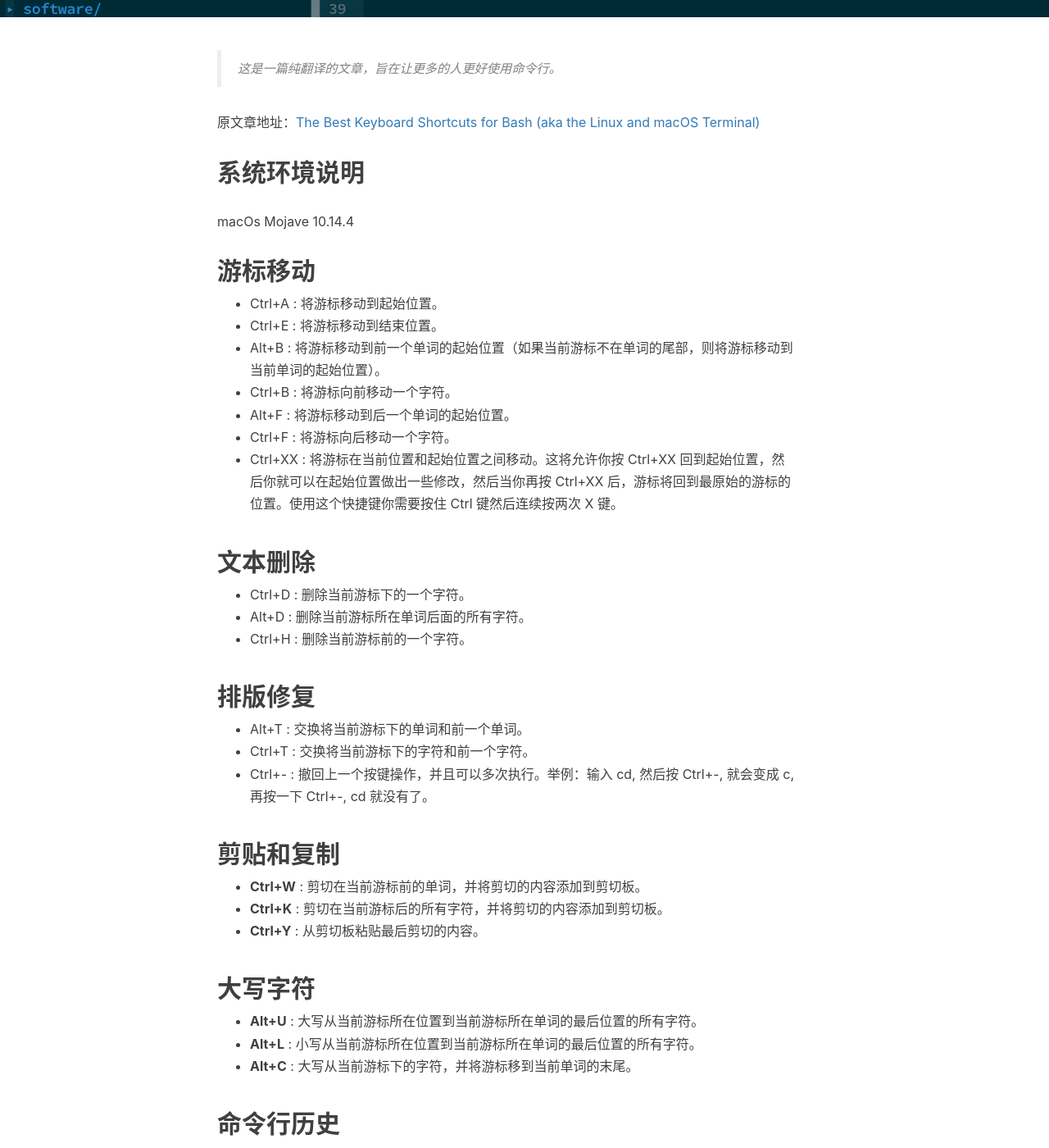
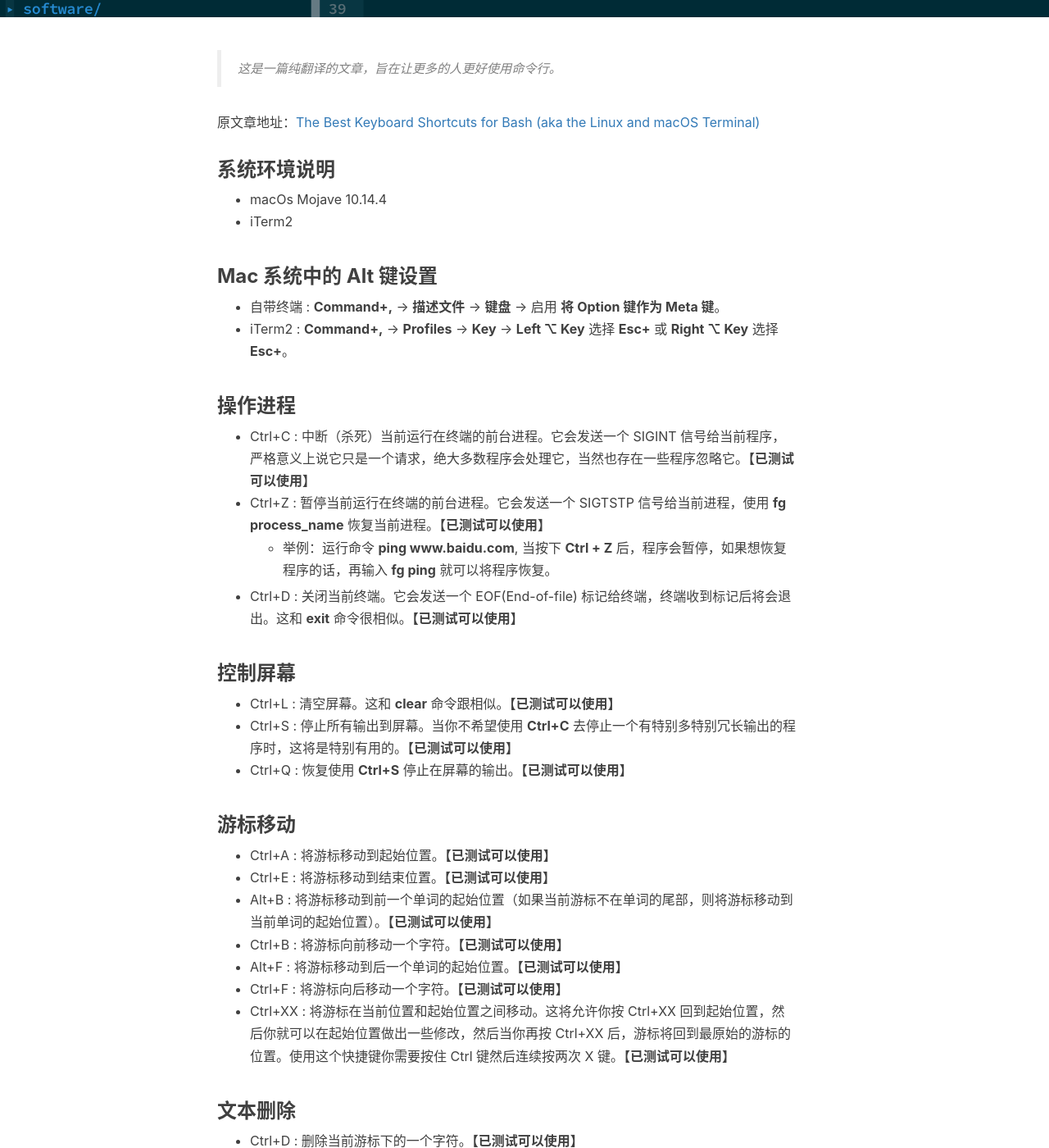
Before and after one commit to ParadiseHell/paradisehell.github.io, a Jekyll site: the page built from _posts/2019-04-26-how-to-use-command-line-well.markdown, in a window 1280 px wide and 1400 px high, scrolled down 502 px. Shown: the whole window at 82% size. Built offline with Jekyll 4.4.1, drawn with Linux system fonts in a browser that asks for light colours; nearby versions of some CDN libraries; comment, search, counter and statistics services are not loaded; some of the changed text lies outside the part shown.

Commit message:
refactor: finish blog
blog name : how to use command line well

```diff
--- a/_posts/2019-04-26-how-to-use-command-line-well.markdown
+++ b/_posts/2019-04-26-how-to-use-command-line-well.markdown
@@ -13,39 +13,59 @@ tags:
 
 原文章地址：<a href="https://www.howtogeek.com/howto/ubuntu/keyboard-shortcuts-for-bash-command-shell-for-ubuntu-debian-suse-redhat-linux-etc/" target="_blank">The Best Keyboard Shortcuts for Bash (aka the Linux and macOS Terminal)</a>
 
-## 系统环境说明
-macOs Mojave 10.14.4
+### 系统环境说明
+- macOs Mojave 10.14.4
+- iTerm2
 
-## 游标移动
-- Ctrl+A : 将游标移动到起始位置。
-- Ctrl+E : 将游标移动到结束位置。
-- Alt+B : 将游标移动到前一个单词的起始位置（如果当前游标不在单词的尾部，则将游标移动到当前单词的起始位置）。
-- Ctrl+B : 将游标向前移动一个字符。
-- Alt+F : 将游标移动到后一个单词的起始位置。
-- Ctrl+F : 将游标向后移动一个字符。
-- Ctrl+XX : 将游标在当前位置和起始位置之间移动。这将允许你按 Ctrl+XX 回到起始位置，然后你就可以在起始位置做出一些修改，然后当你再按 Ctrl+XX 后，游标将回到最原始的游标的位置。使用这个快捷键你需要按住 Ctrl 键然后连续按两次 X 键。
+### Mac 系统中的 Alt 键设置
+- 自带终端 : **Command+,** -> **描述文件** -> **键盘** -> 启用 **将 Option 键作为 Meta 键**。
+- iTerm2 : **Command+,** -> **Profiles** -> **Key** -> **Left ⌥  Key** 选择 **Esc+** 或 **Right ⌥  Key** 选择 **Esc+**。
 
-## 文本删除
-- Ctrl+D : 删除当前游标下的一个字符。
-- Alt+D : 删除当前游标所在单词后面的所有字符。
-- Ctrl+H : 删除当前游标前的一个字符。
+### 操作进程
+- Ctrl+C : 中断（杀死）当前运行在终端的前台进程。它会发送一个 SIGINT 信号给当前程序，严格意义上说它只是一个请求，绝大多数程序会处理它，当然也存在一些程序忽略它。**【已测试可以使用】**
+- Ctrl+Z : 暂停当前运行在终端的前台进程。它会发送一个 SIGTSTP 信号给当前进程，使用 **fg process_name** 恢复当前进程。**【已测试可以使用】**
+	- 举例：运行命令 **ping www.baidu.com**, 当按下 **Ctrl + Z** 后，程序会暂停，如果想恢复程序的话，再输入 **fg ping** 就可以将程序恢复。
+- Ctrl+D : 关闭当前终端。它会发送一个 EOF(End-of-file) 标记给终端，终端收到标记后将会退出。这和 **exit** 命令很相似。**【已测试可以使用】**
 
-## 排版修复
-- Alt+T : 交换将当前游标下的单词和前一个单词。
-- Ctrl+T : 交换将当前游标下的字符和前一个字符。
-- Ctrl+- : 撤回上一个按键操作，并且可以多次执行。举例：输入 cd, 然后按 Ctrl+-, 就会变成 c, 再按一下 Ctrl+-, cd 就没有了。
+### 控制屏幕
+- Ctrl+L : 清空屏幕。这和 **clear** 命令跟相似。**【已测试可以使用】**
+- Ctrl+S : 停止所有输出到屏幕。当你不希望使用 **Ctrl+C** 去停止一个有特别多特别冗长输出的程序时，这将是特别有用的。**【已测试可以使用】**
+- Ctrl+Q : 恢复使用 **Ctrl+S** 停止在屏幕的输出。**【已测试可以使用】**
 
-## 剪贴和复制
-- **Ctrl+W** : 剪切在当前游标前的单词，并将剪切的内容添加到剪切板。
-- **Ctrl+K** : 剪切在当前游标后的所有字符，并将剪切的内容添加到剪切板。
-- **Ctrl+Y** : 从剪切板粘贴最后剪切的内容。
+### 游标移动
+- Ctrl+A : 将游标移动到起始位置。**【已测试可以使用】**
+- Ctrl+E : 将游标移动到结束位置。**【已测试可以使用】**
+- Alt+B : 将游标移动到前一个单词的起始位置（如果当前游标不在单词的尾部，则将游标移动到当前单词的起始位置）。**【已测试可以使用】**
+- Ctrl+B : 将游标向前移动一个字符。**【已测试可以使用】**
+- Alt+F : 将游标移动到后一个单词的起始位置。**【已测试可以使用】**
+- Ctrl+F : 将游标向后移动一个字符。**【已测试可以使用】**
+- Ctrl+XX : 将游标在当前位置和起始位置之间移动。这将允许你按 Ctrl+XX 回到起始位置，然后你就可以在起始位置做出一些修改，然后当你再按 Ctrl+XX 后，游标将回到最原始的游标的位置。使用这个快捷键你需要按住 Ctrl 键然后连续按两次 X 键。**【已测试可以使用】**
 
-## 大写字符
-- **Alt+U** : 大写从当前游标所在位置到当前游标所在单词的最后位置的所有字符。
-- **Alt+L** : 小写从当前游标所在位置到当前游标所在单词的最后位置的所有字符。
-- **Alt+C** : 大写从当前游标下的字符，并将游标移到当前单词的末尾。
+### 文本删除
+- Ctrl+D : 删除当前游标下的一个字符。**【已测试可以使用】**
+- Alt+D : 删除当前游标所在单词后面的所有字符。**【已测试可以使用】**
+- Ctrl+H : 删除当前游标前的一个字符。**【已测试可以使用】**
 
-## 命令行历史
-- **Ctl+P** : 从命令历史中回到前一个命令，多次执行将会遍历命令历史，相当于执行了 Up 键。
-- **Ctl+N** : 从命令历史中回到下一个命令，多次执行将会遍历命令历史，相当于执行了 Down 键。
-- **Ctl+R** : 恢复命令如果你是从命令历史中拉去的命令并且修改过该命令。
+### 排版修复
+- Alt+T : 交换将当前游标下的单词和前一个单词。**【已测试可以使用】**
+- Ctrl+T : 交换将当前游标下的字符和前一个字符。***【在我的电脑不可用】***
+- Ctrl+- : 撤回上一个按键操作，并且可以多次执行。**【已测试可以使用】**
+	- 举例：输入 cd, 然后按 Ctrl+-, 就会变成 c, 再按一下 Ctrl+-, cd 就没有了。
+
+### 剪贴和复制
+- **Ctrl+W** : 剪切在当前游标前的单词，并将剪切的内容添加到剪切板。**【已测试可以使用】**
+- **Ctrl+K** : 剪切在当前游标后的所有字符，并将剪切的内容添加到剪切板。***【在我的电脑不可用】***
+- **Ctrl+U** : 剪切在当前游标前的所有字符，并将剪切的内容添加到剪切板。**【已测试可以使用】**
+- **Ctrl+Y** : 从剪切板粘贴最后剪切的内容。**【已测试可以使用】**
+
+### 大写字符
+- **Alt+U** : 大写从当前游标所在位置到当前游标所在单词的最后位置的所有字符。**【已测试可以使用】**
+- **Alt+L** : 小写从当前游标所在位置到当前游标所在单词的最后位置的所有字符。***【在我的电脑不可用】***
+- **Alt+C** : 大写从当前游标下的字符，并将游标移到当前单词的末尾。***【在我的电脑不可用】***
+
+### 命令行历史
+- **Ctl+P** : 从命令历史中回到前一个命令，多次执行将会遍历命令历史，相当于执行了 Up 键。**【已测试可以使用】**
+- **Ctl+N** : 从命令历史中回到下一个命令，多次执行将会遍历命令历史，相当于执行了 Down 键。**【已测试可以使用】**
+- **Ctl+R** : 恢复命令如果你是从命令历史中拉去的命令并且修改过该命令。***【在我的电脑不可用】***
+
+最后，希望这篇博客可以帮助大家更好地使用命令行。
```
